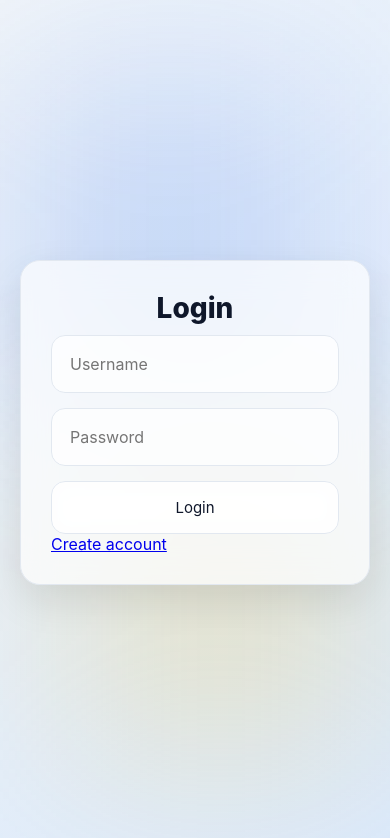
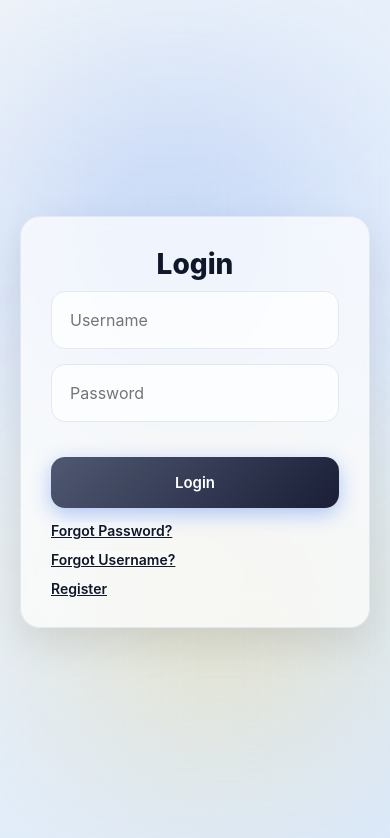
Before and after one commit to prayudev/Knowmads, a React (Vite) app: page /login in a window 390 px wide. Shown: the top 838 px of the page. Built offline with nearby package versions, Linux system fonts and the light colour scheme.

Commit message:
Update config and fixes

```diff
--- a/src/context/AuthContext.jsx
+++ b/src/context/AuthContext.jsx
@@ -14,17 +14,17 @@ export function AuthProvider({ children }) {
 
   // LOAD USER ON REFRESH
   useEffect(() => {
-  const savedUser = JSON.parse(localStorage.getItem("currentUser"));
-  if (savedUser) {
-    setUser(savedUser);
-  }
-}, []);
+    const storedUser = getCurrentUser();
+    if (storedUser) {
+      setUser(storedUser);
+    }
+  }, []);
 
   // LOGIN
-  const login = (userData) => {
-    setUser(userData);
-    setCurrentUser(userData);
-  };
+ const login = (userData) => {
+  setUser(userData);
+  localStorage.setItem("currentUser", JSON.stringify(userData));
+};
 
   // LOGOUT
   const logout = () => {
--- a/src/pages/Login.jsx
+++ b/src/pages/Login.jsx
@@ -1,47 +1,122 @@
 import React, { useState } from "react";
 import { useNavigate, Link } from "react-router-dom";
+import { getUsers, saveUsers } from "../lib/storage";
 import { useAuth } from "../context/AuthContext";
-import { getUsers, setCurrentUser } from "../lib/storage";
-import { Helmet } from "react-helmet-async";
 
 export default function Login() {
+  const nav = useNavigate();
   const { login } = useAuth();
-  const nav = useNavigate();
 
   const [username, setUsername] = useState("");
   const [password, setPassword] = useState("");
 
+  const [showForgotPassword, setShowForgotPassword] = useState(false);
+  const [forgotStep, setForgotStep] = useState(1);
+  const [forgotUsername, setForgotUsername] = useState("");
+  const [newPassword, setNewPassword] = useState("");
+  const [confirmNewPassword, setConfirmNewPassword] = useState("");
+  const [matchedUserIndex, setMatchedUserIndex] = useState(-1);
+
   const submit = () => {
-  const users = JSON.parse(localStorage.getItem("users")) || [];
-
-  const found = users.find(
-    (u) => u.username === username && u.password === password
-  );
-
-  if (!found) {
-    alert("Invalid credentials");
+    if (!username.trim() || !password.trim()) {
+      alert("Username and password required ❌");
       return;
     }
 
-  login(found);
+    const users = getUsers();
+    const foundUser = users.find(
+      (u) => u.username === username.trim() && u.password === password
+    );
 
-  // ✅ CHECK: profile complete or not
-  if (found.category && found.subCategory) {
-    nav("/", { replace: true }); // dashboard
+    if (!foundUser) {
+      alert("Invalid username or password ❌");
+      return;
+    }
+
+    login(foundUser);
+    alert("Login successful ✅");
+
+    if (!foundUser.category || !foundUser.subCategory) {
+      nav("/select-class");
     } else {
-    nav("/select-class", { replace: true }); // new user
+      nav("/");
     }
   };
 
+  const openForgotPassword = () => {
+    setShowForgotPassword(true);
+    setForgotStep(1);
+    setForgotUsername("");
+    setNewPassword("");
+    setConfirmNewPassword("");
+    setMatchedUserIndex(-1);
+  };
+
+  const closeForgotPassword = () => {
+    setShowForgotPassword(false);
+    setForgotStep(1);
+    setForgotUsername("");
+    setNewPassword("");
+    setConfirmNewPassword("");
+    setMatchedUserIndex(-1);
+  };
+
+  const handleCheckUsername = () => {
+    if (!forgotUsername.trim()) {
+      alert("Please enter username ❌");
+      return;
+    }
+
+    const users = getUsers();
+    const userIndex = users.findIndex(
+      (u) => u.username === forgotUsername.trim()
+    );
+
+    if (userIndex === -1) {
+      alert("Username not found ❌");
+      return;
+    }
+
+    setMatchedUserIndex(userIndex);
+    setForgotStep(2);
+  };
+
+  const handleResetPassword = () => {
+    if (!newPassword.trim() || !confirmNewPassword.trim()) {
+      alert("Please fill both password fields ❌");
+      return;
+    }
+
+    if (newPassword !== confirmNewPassword) {
+      alert("Passwords do not match ❌");
+      return;
+    }
+
+    const users = getUsers();
+
+    if (matchedUserIndex === -1 || !users[matchedUserIndex]) {
+      alert("Something went wrong. Please try again ❌");
+      return;
+    }
+
+    users[matchedUserIndex] = {
+      ...users[matchedUserIndex],
+      password: newPassword
+    };
+
+    saveUsers(users);
+
+    alert("Password changed successfully ✅");
+    closeForgotPassword();
+  };
+
+  const handleForgotUsername = () => {
+    window.open("https://t.me/YOUR_TELEGRAM_USERNAME", "_blank");
+  };
+
   return (
-    <div className="container">
-       <Helmet>
-        <title>Login - Knowmads Study Planner</title>
-        <meta
-          name="description"
-          content="Login to your Knowmads account and access your personalized study planner, schedule, and resources. Stay organized and focused on your learning journey with Knowmads."
-        />
-      </Helmet>
+    <>
+      <div className={`container auth-page-only ${showForgotPassword ? "auth-blur-bg" : ""}`}>
         <h2>Login</h2>
 
         <input
@@ -57,11 +132,101 @@ export default function Login() {
           onChange={(e) => setPassword(e.target.value)}
         />
 
-      <button onClick={submit}>Login</button>
+        <button onClick={submit} className="primary">
+          Login
+        </button>
 
-      <Link to="/register" className="link">
-        Create account
+        <div className="login-help-row">
+          <button
+            type="button"
+            className="login-help-btn"
+            onClick={openForgotPassword}
+          >
+            Forgot Password?
+          </button>
+
+          <button
+            type="button"
+            className="login-help-btn"
+            onClick={handleForgotUsername}
+          >
+            Forgot Username?
+          </button>
+
+          <Link to="/register" className="login-help-link">
+            Register
           </Link>
         </div>
+      </div>
+
+      {showForgotPassword && (
+        <div
+          className="subject-modal-overlay auth-overlay-strong"
+          onClick={closeForgotPassword}
+        >
+          <div
+            className="subject-modal forgot-password-modal"
+            onClick={(e) => e.stopPropagation()}
+          >
+            <button
+              className="subject-modal-close"
+              onClick={closeForgotPassword}
+            >
+              ×
+            </button>
+
+            <h2>Forgot Password</h2>
+
+            {forgotStep === 1 && (
+              <>
+                <p className="muted">Enter your username to continue.</p>
+
+                <input
+                  placeholder="Enter Username"
+                  value={forgotUsername}
+                  onChange={(e) => setForgotUsername(e.target.value)}
+                />
+
+                <button
+                  type="button"
+                  className="primary forgot-password-submit"
+                  onClick={handleCheckUsername}
+                >
+                  Continue
+                </button>
+              </>
+            )}
+
+            {forgotStep === 2 && (
+              <>
+                <p className="muted">Username verified. Set your new password.</p>
+
+                <input
+                  type="password"
+                  placeholder="Enter New Password"
+                  value={newPassword}
+                  onChange={(e) => setNewPassword(e.target.value)}
+                />
+
+                <input
+                  type="password"
+                  placeholder="Confirm New Password"
+                  value={confirmNewPassword}
+                  onChange={(e) => setConfirmNewPassword(e.target.value)}
+                />
+
+                <button
+                  type="button"
+                  className="primary forgot-password-submit"
+                  onClick={handleResetPassword}
+                >
+                  Change Password
+                </button>
+              </>
+            )}
+          </div>
+        </div>
+      )}
+    </>
   );
 }
--- a/src/style.css
+++ b/src/style.css
@@ -3283,3 +3283,129 @@ button:disabled {
     font-size: 26px;
   }
 }
+
+.login-help-row {
+  margin-top: 14px;
+  display: flex;
+  justify-content: space-between;
+  gap: 12px;
+  flex-wrap: wrap;
+}
+
+.login-help-btn {
+  width: auto;
+  min-width: auto;
+  padding: 0;
+  margin-bottom: 0;
+  background: transparent;
+  border: none;
+  box-shadow: none;
+  color: var(--accent);
+  font-size: 14px;
+  font-weight: 600;
+  cursor: pointer;
+  text-decoration: underline;
+}
+
+.login-help-btn:hover {
+  border: none;
+  box-shadow: none;
+  transform: none;
+  opacity: 0.85;
+}
+
+.forgot-password-modal {
+  max-width: 460px;
+}
+
+.forgot-password-submit {
+  width: 100%;
+  margin-top: 8px;
+}
+
+@media (max-width: 700px) {
+  .login-help-row {
+    flex-direction: column;
+    align-items: flex-start;
+  }
+}
+
+.auth-blur-bg {
+  filter: blur(6px);
+  pointer-events: none;
+  user-select: none;
+}
+
+.auth-overlay-strong {
+  backdrop-filter: blur(10px);
+  background: rgba(2, 6, 23, 0.5);
+}
+
+.login-help-row {
+  margin-top: 14px;
+  display: flex;
+  justify-content: space-between;
+  align-items: center;
+  gap: 12px;
+  flex-wrap: wrap;
+}
+
+.login-help-btn,
+.login-help-link {
+  width: auto;
+  min-width: auto;
+  padding: 0;
+  margin-bottom: 0;
+  background: transparent;
+  border: none;
+  box-shadow: none;
+  color: var(--accent);
+  font-size: 14px;
+  font-weight: 600;
+  cursor: pointer;
+  text-decoration: underline;
+}
+
+.login-help-btn:hover,
+.login-help-link:hover {
+  border: none;
+  box-shadow: none;
+  transform: none;
+  opacity: 0.85;
+}
+
+.forgot-password-modal {
+  max-width: 460px;
+}
+
+.forgot-password-submit {
+  width: 100%;
+  margin-top: 8px;
+}
+
+@media (max-width: 700px) {
+  .login-help-row {
+    flex-direction: column;
+    align-items: flex-start;
+  }
+}
+
+.forgot-username-row {
+  margin: 6px 0 10px;
+  display: flex;
+  justify-content: flex-end;
+}
+
+.forgot-username-btn {
+  background: transparent;
+  border: none;
+  font-size: 13px;
+  color: var(--accent);
+  text-decoration: underline;
+  cursor: pointer;
+  padding: 0;
+}
+
+.forgot-username-btn:hover {
+  opacity: 0.8;
+}
```
Lines whose indentation alone changed are shown as unchanged.
